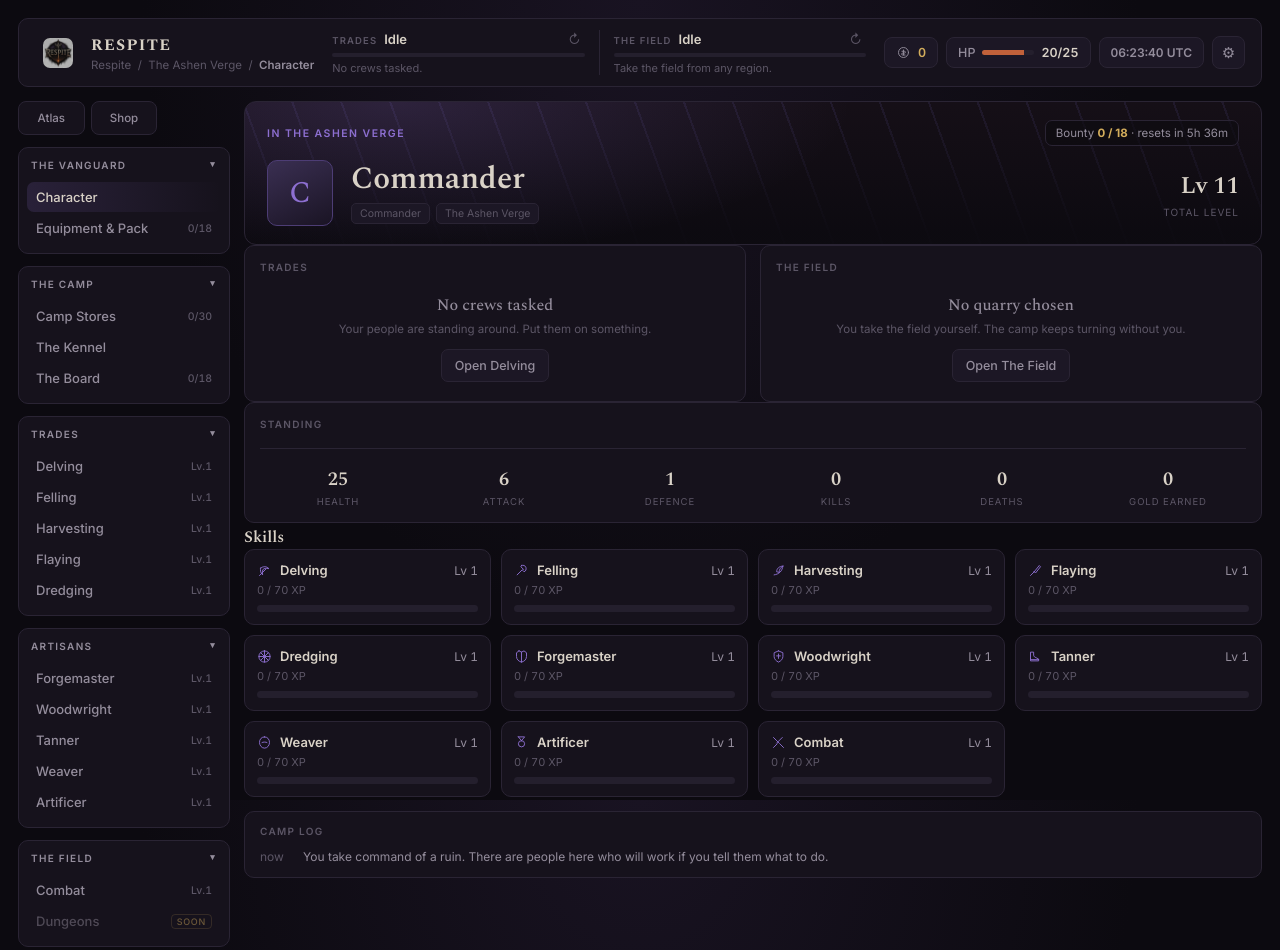
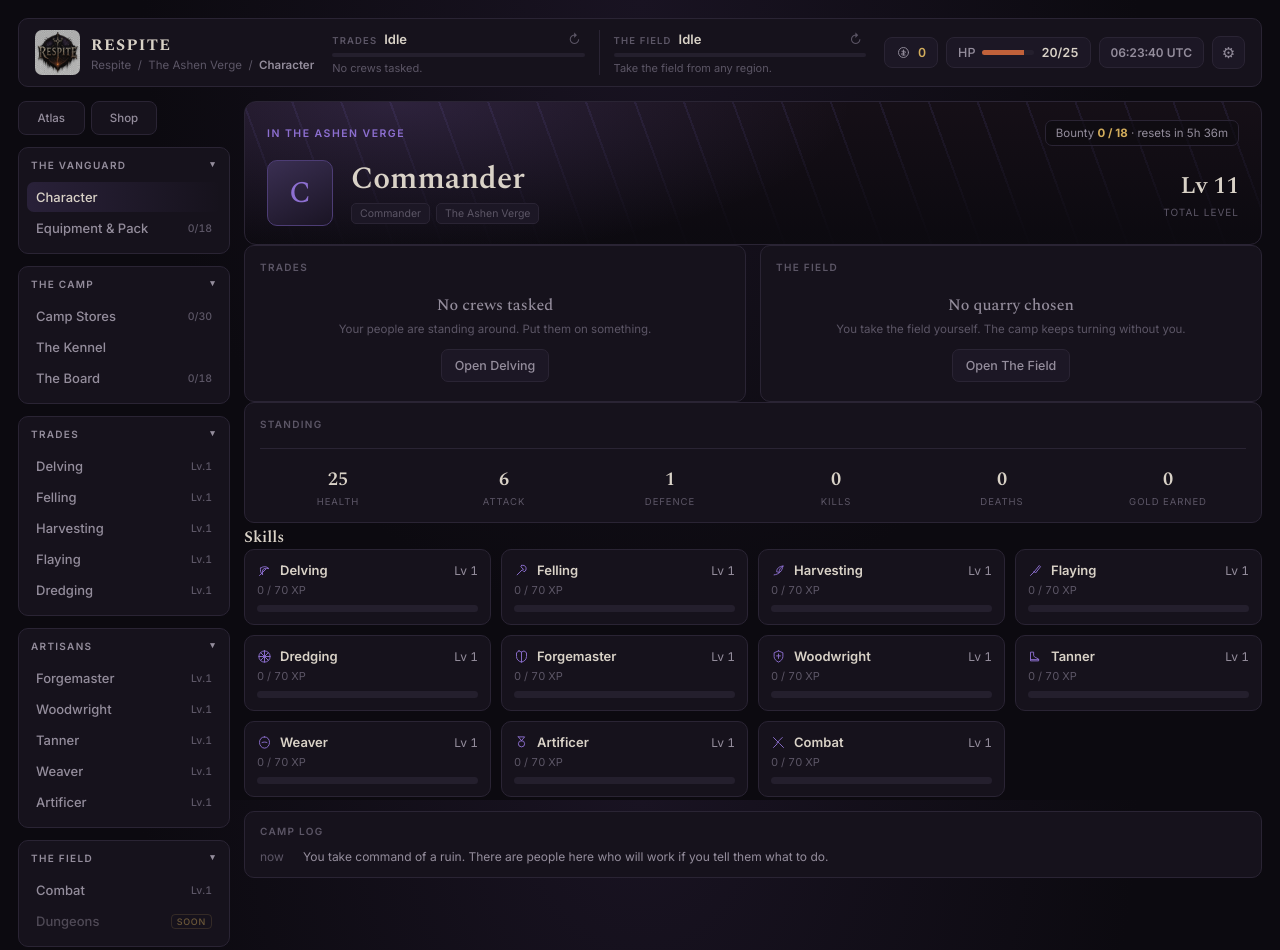
Before and after one commit to darkblisss/respite, a plain HTML site: page index.html in a window 1280 px wide. Shown: the top 950 px of the page. Drawn offline with nearby package versions, Linux system fonts and the light colour scheme.

Commit message:
bigger logo

```diff
--- a/style.css
+++ b/style.css
@@ -691,7 +691,7 @@ body{
 
 /* ================= LOGO + DEFAULT PORTRAIT ================= */
 
-.mark-img{ width:30px; height:30px; border-radius:7px; object-fit:cover; display:block; }
+.mark-img{ width:100%; height:100%; border-radius:7px; object-fit:cover; display:block; }
 .portrait-frame{ background-size:cover; background-position:center 15%; }
 .portrait-frame img{ width:100%; height:100%; object-fit:cover; object-position:center 12%; display:block; }
 .silhouette{ font-family:var(--font-display); font-size:92px; color:rgba(141,111,209,0.35); }
```
